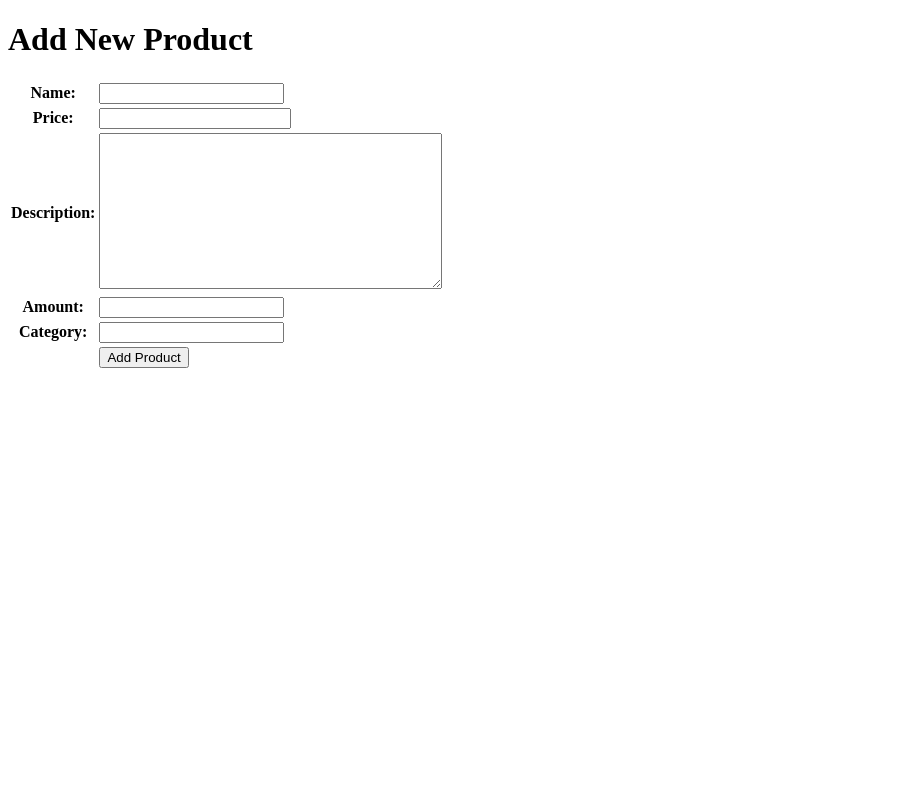
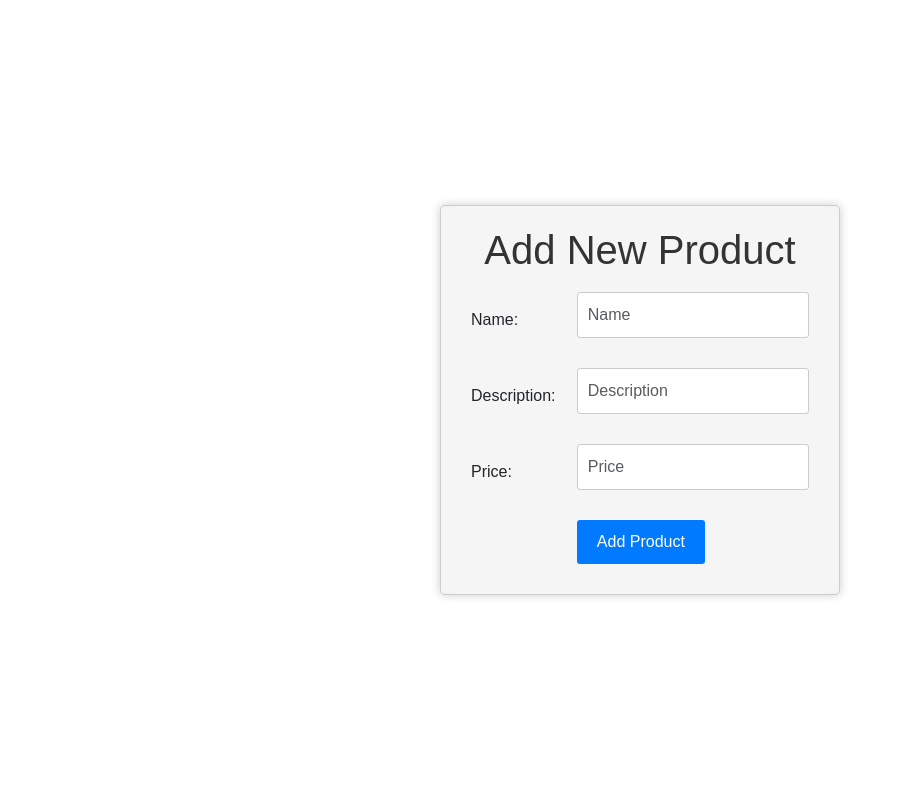
Before and after one commit to fauzanjaisyu/tukatuku, a Django app: page /create-product in a window 1280 px wide. Shown: the whole page, without its empty margins (0-898 px from the left). Run offline with Django 4.2, Linux system fonts and the light colour scheme.

Commit message:
Menuntaskan Tugas 5

```diff
--- a/main/templates/create_product.html
+++ b/main/templates/create_product.html
@@ -1,19 +1,105 @@
 {% extends 'base.html' %}
 
 {% block content %}
+<style>
+    .center {
+        display: flex;
+        justify-content: center; /* Mengatur posisi horizontal tengah */
+        align-items: center; /* Mengatur posisi vertikal tengah */
+        height: 100vh; /* Mengisi tinggi ke seluruh tinggi layar */
+    }
+
+    .form-container {
+        width: 400px; /* Mengubah lebar form */
+        padding: 20px;
+        background-color: #f5f5f5;
+        border: 1px solid #ccc;
+        border-radius: 5px;
+        box-shadow: 0 0 10px rgba(0, 0, 0, 0.2);
+        font-family: Arial, sans-serif;
+    }
+
+    .form-container h1 {
+        text-align: center;
+        color: #333;
+    }
+
+    .form-container table {
+        width: 100%;
+    }
+
+    .form-container td {
+        padding: 10px;
+    }
+
+    .form-container .form-control {
+        width: 100%;
+        padding: 10px;
+        margin-bottom: 10px;
+        border: 1px solid #ccc;
+        border-radius: 3px;
+    }
+
+    .form-container .btn {
+        background-color: #007bff;
+        color: #fff;
+        padding: 10px 20px;
+        border: none;
+        border-radius: 3px;
+        cursor: pointer;
+    }
+
+    .form-container .btn:hover {
+        background-color: #0056b3;
+    }
+
+    .form-container .error-messages {
+        color: red;
+        list-style-type: none;
+        padding: 0;
+        text-align: center;
+    }
+
+    .form-container a {
+        text-decoration: none;
+        color: #007bff;
+    }
+
+    .form-container a:hover {
+        text-decoration: underline;
+    }
+
+    .centered-text {
+        text-align: center;
+    }
+</style>
+
+<div class="center">
+    <div class="form-container">
         <h1>Add New Product</h1>
 
-<form method="POST">
+        <form method="POST" action="">
             {% csrf_token %}
             <table>
-        {{ form.as_table }}
+                <tr>
+                    <td>Name: </td>
+                    <td><input type="text" name="name" placeholder="Name" class="form-control"></td>
+                </tr>
+                <tr>
+                    <td>Description: </td>
+                    <td><input type="text" name="description" placeholder="Description" class="form-control"></td>
+                </tr>
+                <tr>
+                    <td>Price: </td>
+                    <td><input type="text" name="price" placeholder="Price" class="form-control"></td>
+                </tr>
                 <tr>
                     <td></td>
-            <td>
-                <input type="submit" value="Add Product"/>
-            </td>
+                    <td><input class="btn" type="submit" value="Add Product"></td>
                 </tr>
             </table>
         </form>
+    </div>
+</div>
 
-{% endblock %}
+{% endblock content %}
--- a/templates/base.html
+++ b/templates/base.html
@@ -2,13 +2,14 @@
 <!DOCTYPE html>
 <html lang="en">
     <head>
-        <meta charset="UTF-8" />
-        <meta
-            name="viewport"
-            content="width=device-width, initial-scale=1.0"
-        />
         {% block meta %}
+            <meta charset="UTF-8" />
+            <meta name="viewport" content="width=device-width, initial-scale=1">
         {% endblock meta %}
+        <link href="https://cdn.jsdelivr.net/npm/bootstrap@5.3.2/dist/css/bootstrap.min.css" rel="stylesheet" integrity="sha384-T3c6CoIi6uLrA9TneNEoa7RxnatzjcDSCmG1MXxSR1GAsXEV/Dwwykc2MPK8M2HN" crossorigin="anonymous">
+        <script src="https://code.jquery.com/jquery-3.6.0.min.js" integrity="sha384-KyZXEAg3QhqLMpG8r+J4jsl5c9zdLKaUk5Ae5f5b1bw6AUn5f5v8FZJoMxm6f5cH1" crossorigin="anonymous"></script>
+        <script src="https://cdn.jsdelivr.net/npm/@popperjs/core@2.11.8/dist/umd/popper.min.js" integrity="sha384-I7E8VVD/ismYTF4hNIPjVp/Zjvgyol6VFvRkX/vR+Vc4jQkC+hVqc2pM8ODewa9r" crossorigin="anonymous"></script>
+        <script src="https://cdn.jsdelivr.net/npm/bootstrap@5.3.2/dist/js/bootstrap.min.js" integrity="sha384-BBtl+eGJRgqQAUMxJ7pMwbEyER4l1g+O15P+16Ep7Q9Q+zqX6gSbd85u4mG4QzX+" crossorigin="anonymous"></script>
     </head>
 
     <body>
--- a/tukatuku_web/settings.py
+++ b/tukatuku_web/settings.py
@@ -10,6 +10,7 @@ For the full list of settings and their values, see
 https://docs.djangoproject.com/en/4.2/ref/settings/
 """
 
+import os
 from pathlib import Path
 
 # Build paths inside the project like this: BASE_DIR / 'subdir'.
@@ -114,8 +115,8 @@ USE_TZ = True
 
 
 # Static files (CSS, JavaScript, Images)
-# https://docs.djangoproject.com/en/4.2/howto/static-files/
-
+# httpsdocs.djangoproject.comen1.9howtostatic-files
+STATIC_ROOT = os.path.join(BASE_DIR, 'static')
 STATIC_URL = 'static/'
 
 # Default primary key field type
```
Also changed, not shown: main/templates/main.html (+14 -29 lines), main/templates/register.html (+77 -20 lines), README.md. Lines whose indentation alone changed are shown as unchanged.
